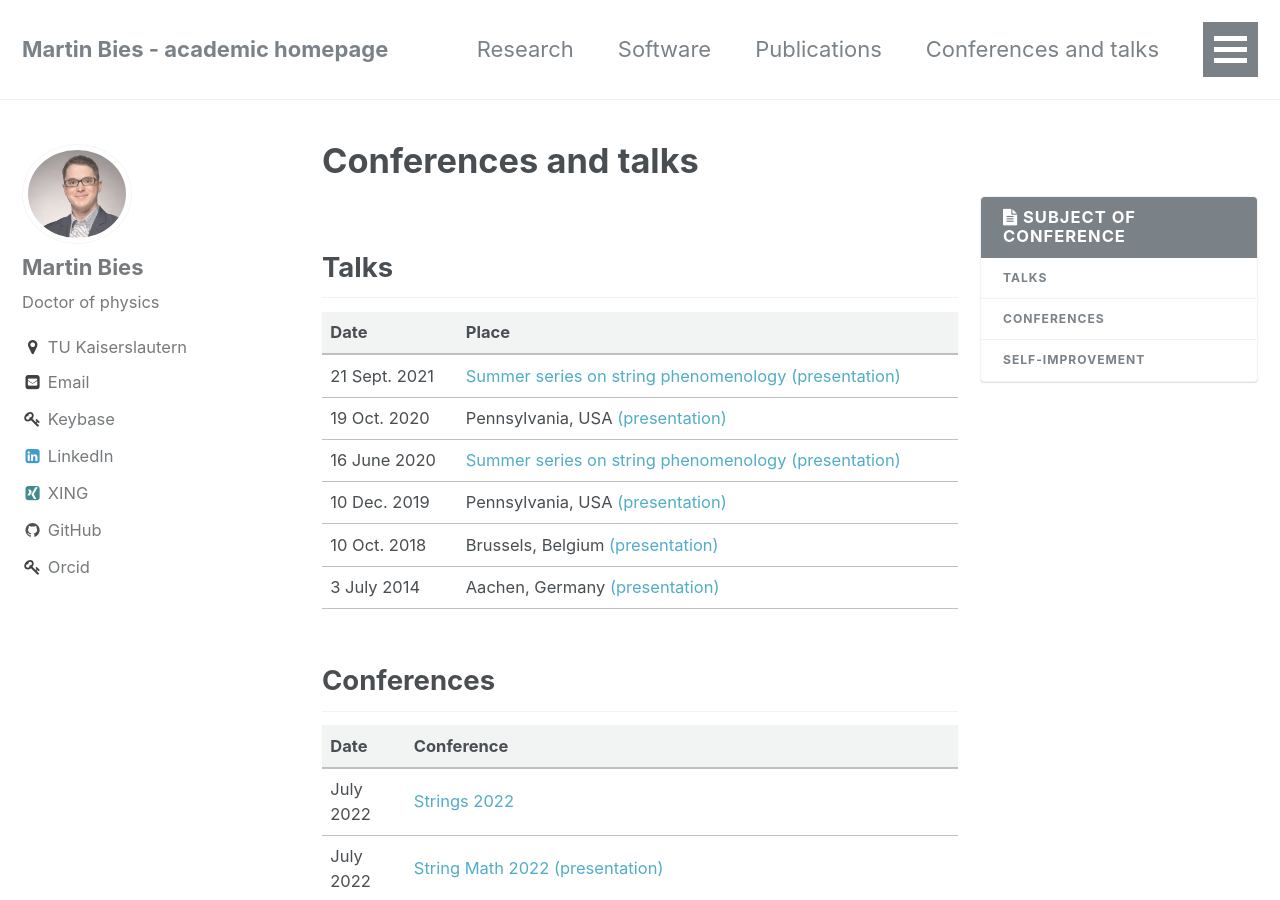
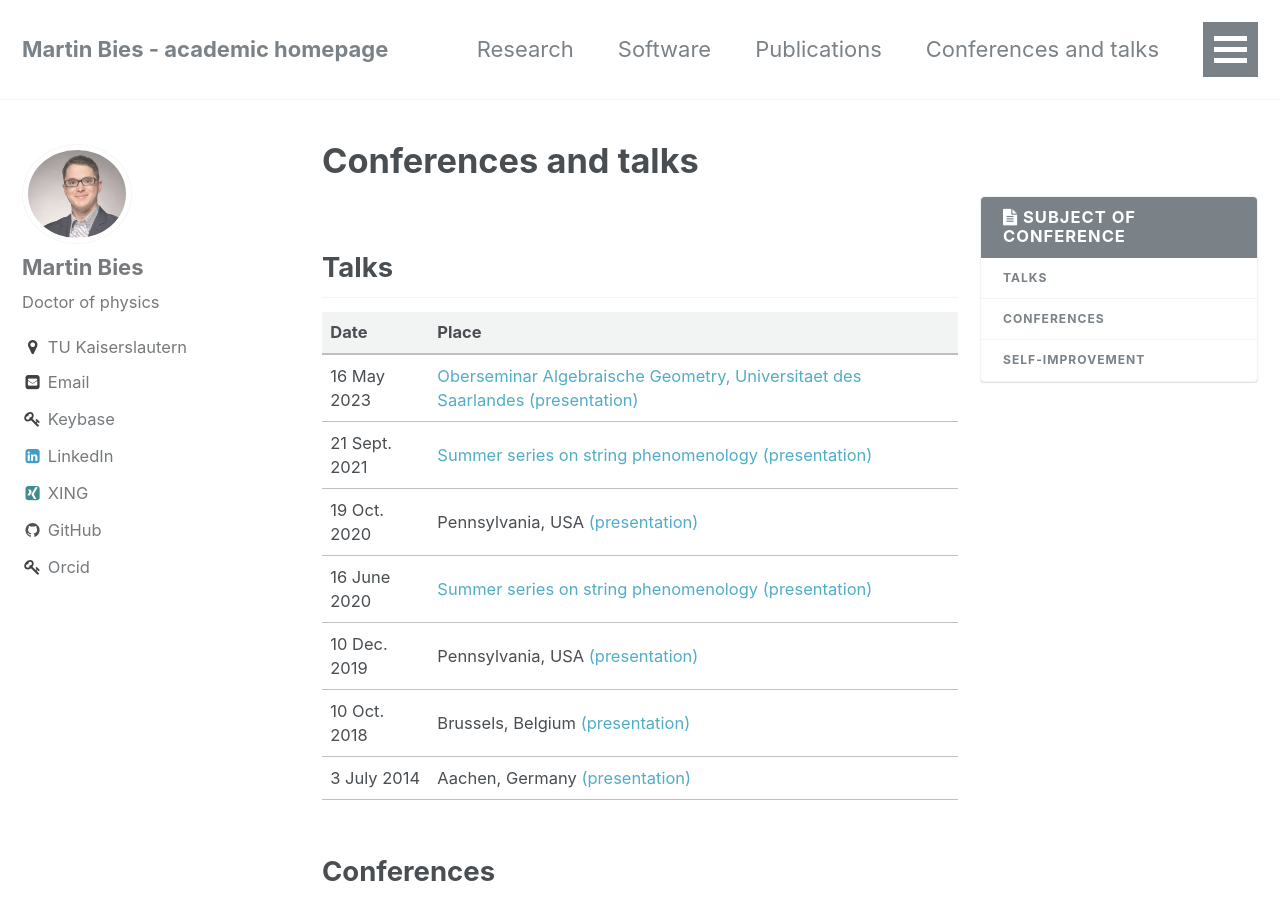
Before and after one commit to MartinBies/MartinBies.github.io, a Jekyll site: the page built from _pages/conferences and talks.md, in a window 1280 px wide and 900 px high. Built offline with Jekyll 4.4.1, drawn with Linux system fonts in a browser that asks for light colours.

Commit message:
Add talk in Saarbrücken

```diff
--- a/_pages/conferences and talks.md
+++ b/_pages/conferences and talks.md
@@ -8,6 +8,7 @@ permalink: /conferences and talks/
 
  Date | Place
  ---------    :|-----------
+ 16 May 2023 | [Oberseminar Algebraische Geometry, Universitaet des Saarlandes](https://www.uni-saarland.de/lehrstuhl/lazic/oberseminar-algebraische-geometrie.html) [(presentation)](/TalkSBMay2023.pdf)
  21 Sept. 2021   | [Summer series on string phenomenology](https://sites.google.com/view/string-pheno-seminars/) [(presentation)](/MartinBies-RootBundle-StringSummerSeriesAPresentation.pdf)
  19 Oct. 2020 | Pennsylvania, USA [(presentation)](/TalkUpennOctober19-2020.pdf)
  16 June 2020   | [Summer series on string phenomenology](https://stringphenoseminars.github.io/) [(presentation)](/PresentationSummerSeries.pdf)
```
Also changed, not shown: 2 other files.
